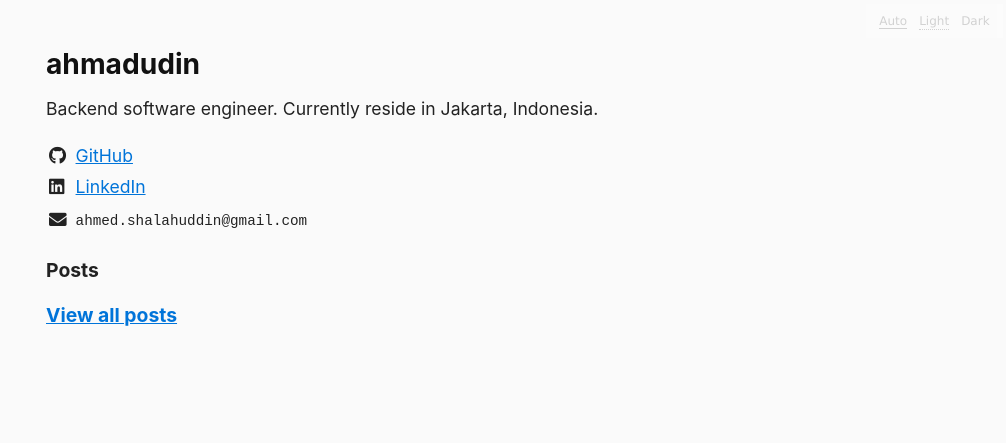
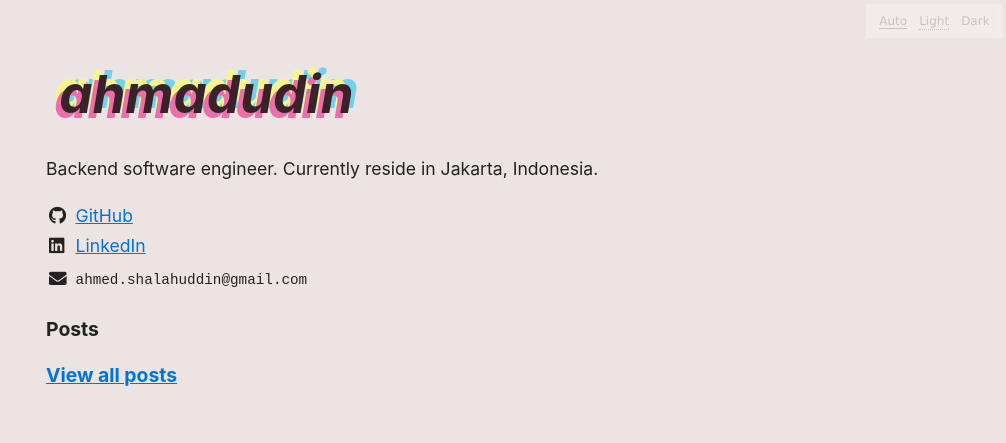
Before and after one commit to ahmadudin/ahmadudin.github.io, a plain HTML site: page index.html in a window 1280 px wide. Shown: the whole page, without its empty margins (274-1280 px from the left). Drawn offline with Linux system fonts and the light colour scheme.

Commit message:
rebuilding site Min Jul 12 21:51:24 WIB 2020

```diff
--- a/css/style.css
+++ b/css/style.css
@@ -6,7 +6,7 @@ body {
   max-width: 40rem;
   padding: 2rem;
   margin: auto;
-  background: #fafafa;
+  background: #ece3e3;
   overscroll-behavior-y: none;
 }
 
@@ -28,6 +28,16 @@ h2 {
 h3 {
   font-size: 1.1em; }
 
+h1, .title {
+  color: #3a2229;
+  font-size: 3em;;
+  /* background-color: #51728f; */
+  padding: .25em;
+  font-style: italic;
+  /* text-shadow: -0.1em 0em #eb70aa, 0.1em 0em #70d2eb; */
+  text-shadow: -.1em 0.1em #eb70aa, -.1em -.1em #f8f68b, .1em -.1em #70d2eb;
+}
+
 .muted {
   color: #aaa;
   text-decoration: none; }
```
